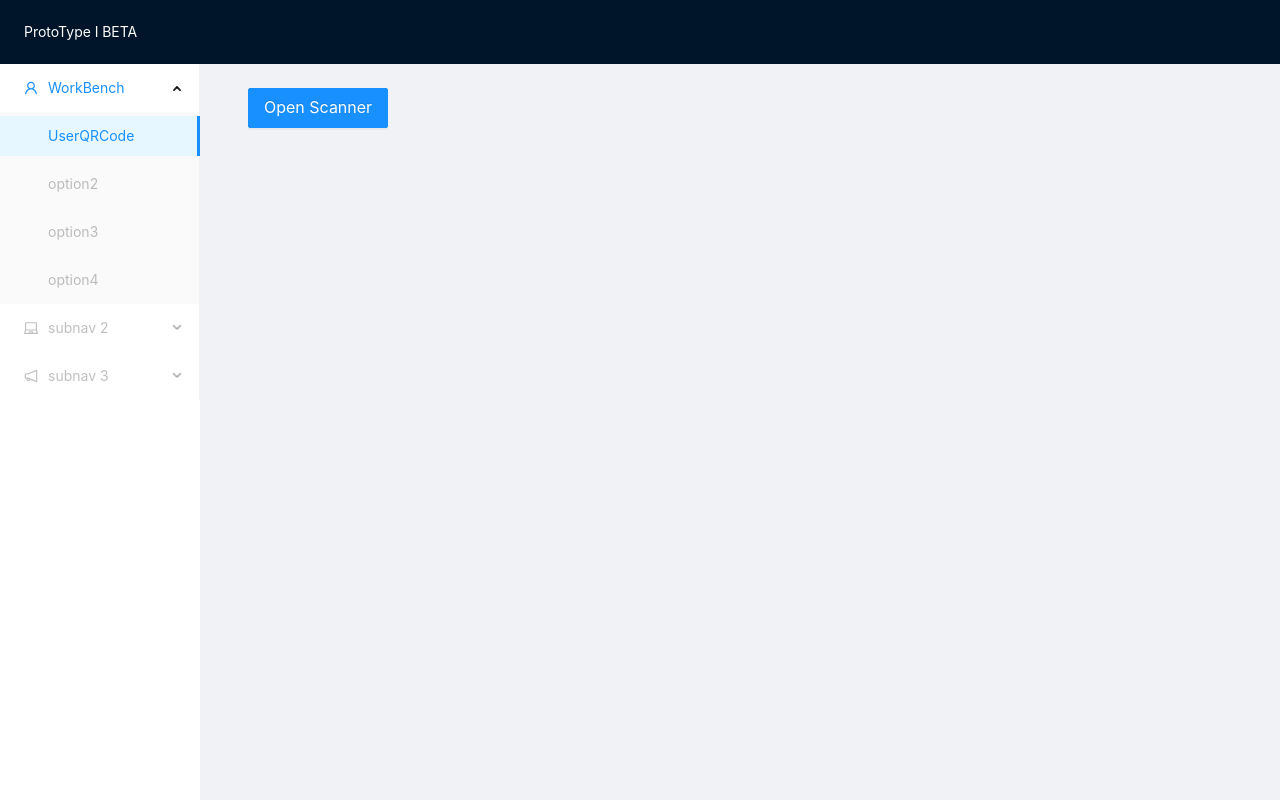
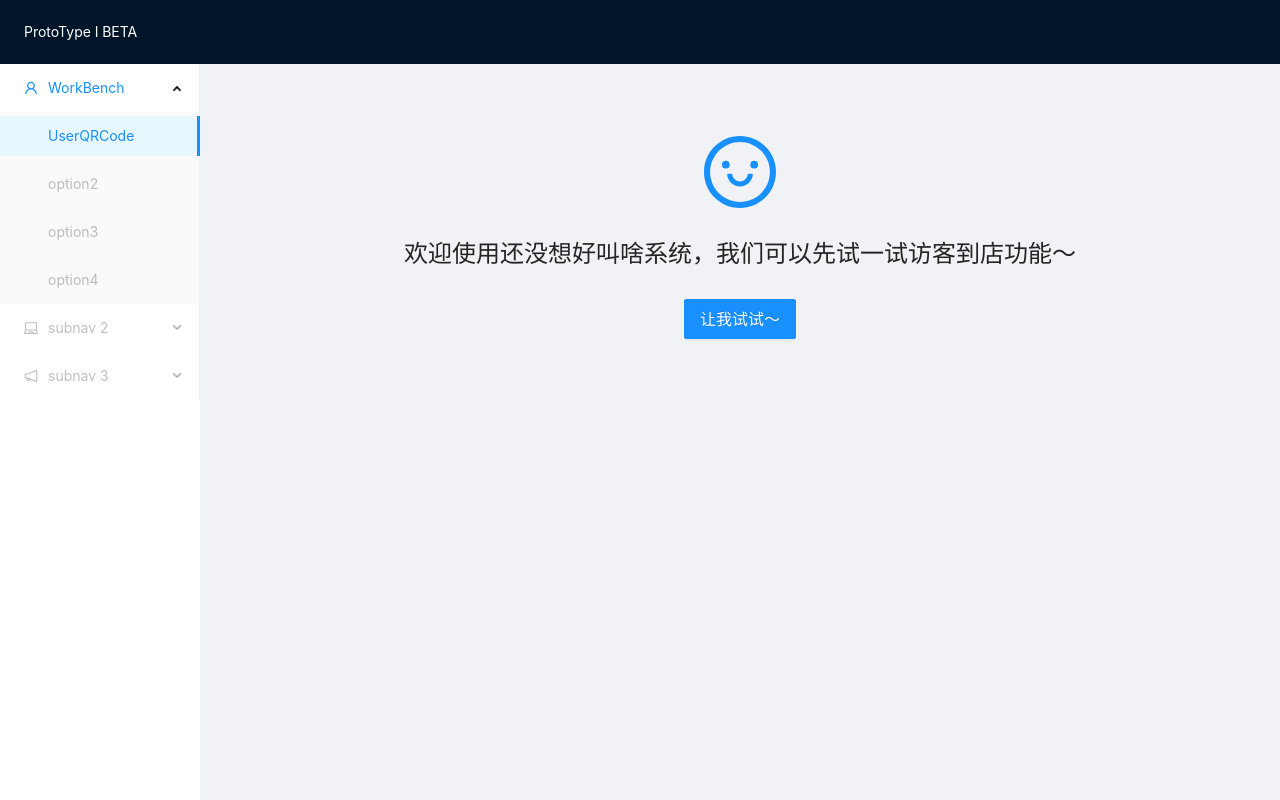
Before and after one commit to TonyInBeijing/ScanQRcodeOnPC, a React (Create React App) app in the folder demo01/: page / in a window 1280 px wide. Built offline with nearby package versions, Linux system fonts and the light colour scheme.

Commit message:
修改逻辑

```diff
--- a/demo01/src/components/qr-scanner/QRcodeScanner.jsx
+++ b/demo01/src/components/qr-scanner/QRcodeScanner.jsx
@@ -1,6 +1,6 @@
 import React, { Component } from 'react'
 import QRScanner from 'qr-code-scanner';
-import { Button, Modal } from 'antd';
+import { Button, Modal, Card, Avatar } from 'antd';
 import './qrcode-scanner.css';
 export default class QRcodeScanner extends Component {
     constructor(props) {
@@ -17,7 +17,9 @@ export default class QRcodeScanner extends Component {
     initScanner() {
         this.setState({ modalShow: true }, () => {
             QRScanner.initiate({
-                onResult: result => { this.setState({ scanFlag: true, scanResult: result }) },
+                onResult: result => {
+                    this.setState({ scanFlag: true, scanResult: result });
+                },
                 onError: err => { console.log(err) },
                 timeout: 100000,
                 className: 'video-container',
@@ -28,16 +30,31 @@ export default class QRcodeScanner extends Component {
     }
     render() {
         const scanResultDOM = (
-            <div></div>
+            <div>
+                <Card
+                >
+                    <Card.Meta
+                        avatar={<Avatar src="https://zos.alipayobjects.com/rmsportal/ODTLcjxAfvqbxHnVXCYX.png" />}
+                        title="行走的钱袋子1号"
+                        description="请与客户确认扫描结果，确认无误后获取客户健康档案"
+                    />
+                </Card>,
+            </div>
         );
         return (
             <div>
-                <Button type="primary" size="large" onClick={this.initScanner}>Open Scanner</Button>
+                <Button
+                    type="primary"
+                    size="large"
+                    onClick={this.initScanner}
+                >
+                    让我试试～
+                    </Button>
                 <Modal
-                    title="User QRcode Scanner"
+                    title="访客到店"
                     visible={this.state.modalShow}
-                    okText="Check User Detail"
-                    cancelText="Cancel"
+                    okText="就他了！"
+                    cancelText="换一个！"
                     onCancel={() => {
                         this.setState({ modalShow: false, scanFlag: false }, () => {
                             QRScanner.stop();
@@ -46,12 +63,14 @@ export default class QRcodeScanner extends Component {
                     onOk={() => {
                         this.setState({ modalShow: false, scanFlag: false }, () => {
                             QRScanner.stop();
+                            // 通知父组件扫面结果
+                            this.props.onResult(this.state.scanResult);
                         })
                     }}
                 >
                     <div id="scanner-container"></div>
                     {
-                        this.state.scanFlag && this.state.scanResult !== '' ? (<span>Scan Result:::{this.state.scanResult}</span>) : null
+                        this.state.scanFlag && this.state.scanResult !== '' ? scanResultDOM : null
                     }
                 </Modal>
             </div >
--- a/demo01/src/pages/Home/HomePage.jsx
+++ b/demo01/src/pages/Home/HomePage.jsx
@@ -1,9 +1,20 @@
 import React, { Component } from 'react'
-import { Layout } from 'antd';
+import { Layout, Result,Button } from 'antd';
+import { SmileOutlined } from '@ant-design/icons';
 import QRcodeScanner from '../../components/qr-scanner/QRcodeScanner';
 import SiderPage from './SiderPage';
 const { Header, Content } = Layout;
 export default class HomePage extends Component {
+    constructor(props) {
+        super(props);
+        this.state = {
+            scanResult: '',
+        };
+        this.onScanResult = this.onScanResult.bind(this);
+    }
+    onScanResult(res) {
+        this.setState({ scanResult: res });
+    }
     render() {
         return (
             <div>
@@ -23,7 +34,30 @@ export default class HomePage extends Component {
                                     minHeight: 280,
                                 }}
                             >
-                                <QRcodeScanner />
+                                {
+                                    this.state.scanResult === '' ?
+                                        (
+                                            <Result
+                                                icon={<SmileOutlined />}
+                                                title="欢迎使用还没想好叫啥系统，我们可以先试一试访客到店功能～"
+                                                extra={<QRcodeScanner onResult={this.onScanResult} />}
+                                            />
+                                        ) :
+                                        (
+                                            <Result
+                                                status="success"
+                                                title="Successfully Purchased Cloud Server ECS!"
+                                                subTitle="Order number: 2017182818828182881 Cloud server configuration takes 1-5 minutes, please wait."
+                                                extra={[
+                                                    <Button type="primary" key="console">
+                                                        Go Console
+                                              </Button>,
+                                                    <Button key="buy">Buy Again</Button>,
+                                                ]}
+                                            />
+                                        )
+
+                                }
                             </Content>
                         </Layout>
                     </Layout>
```
Also changed, not shown: 1 other file (tests, documents, lock files or other folders).
